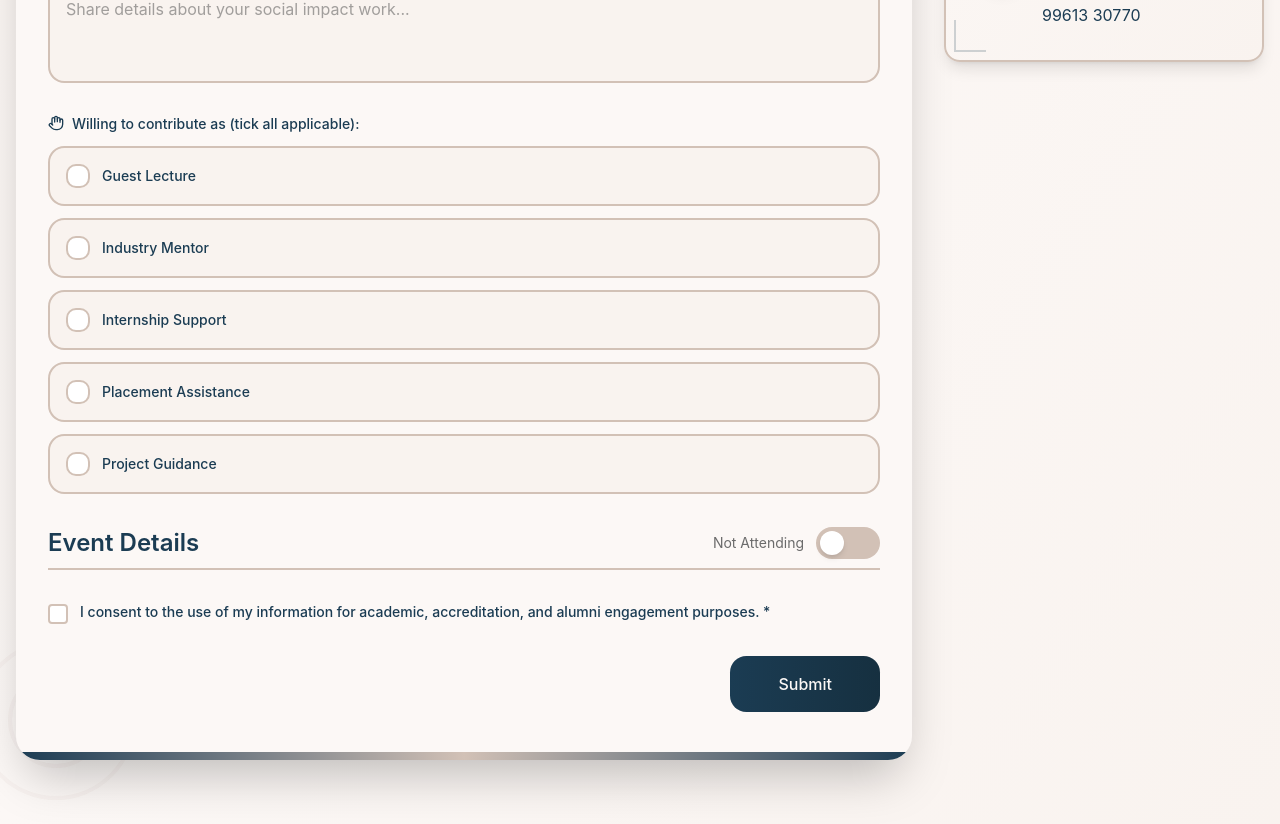
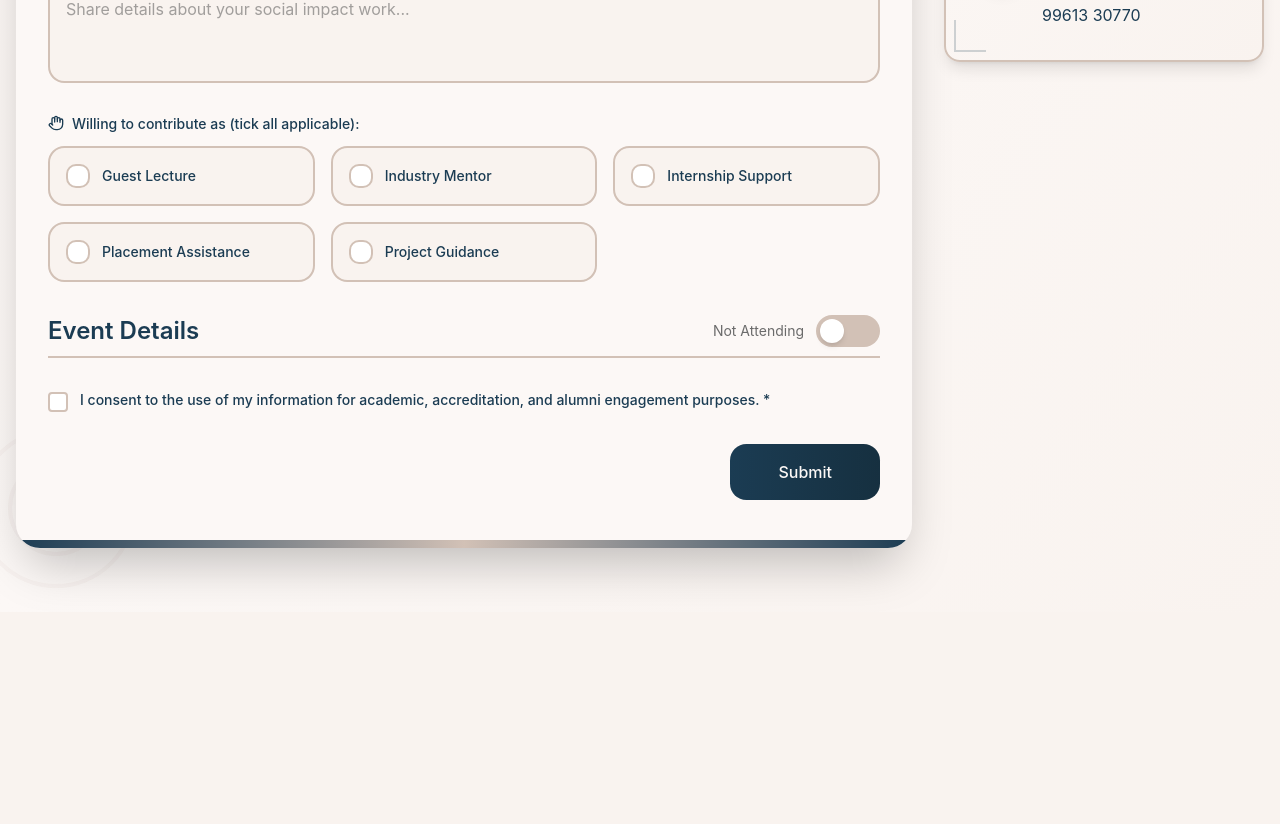
Before and after one commit to niranj-r/ALUMNI_MEETUP_FORMS, a React (Vite) app: page / in a window 1280 px wide. Shown: the part 1191-2015 px from the top of the page. After the commit the page ends 1803 px from the top, so only its background shows below. Built offline with nearby package versions, Linux system fonts and the light colour scheme.

Commit message:
feat: update contribution options layout in AlumniRegistrationForm

```diff
--- a/src/components/AlumniRegistrationForm.tsx
+++ b/src/components/AlumniRegistrationForm.tsx
@@ -575,7 +575,7 @@
                   <Hand className="w-4 h-4" />
                   Willing to contribute as (tick all applicable):
                 </label>
-                <div className="space-y-3">
+                <div className="grid grid-cols-1 sm:grid-cols-2 lg:grid-cols-3 gap-4">
                   {[
                     { value: 'guest-lecture', label: 'Guest Lecture' },
                     { value: 'industry-mentor', label: 'Industry Mentor' },
```
